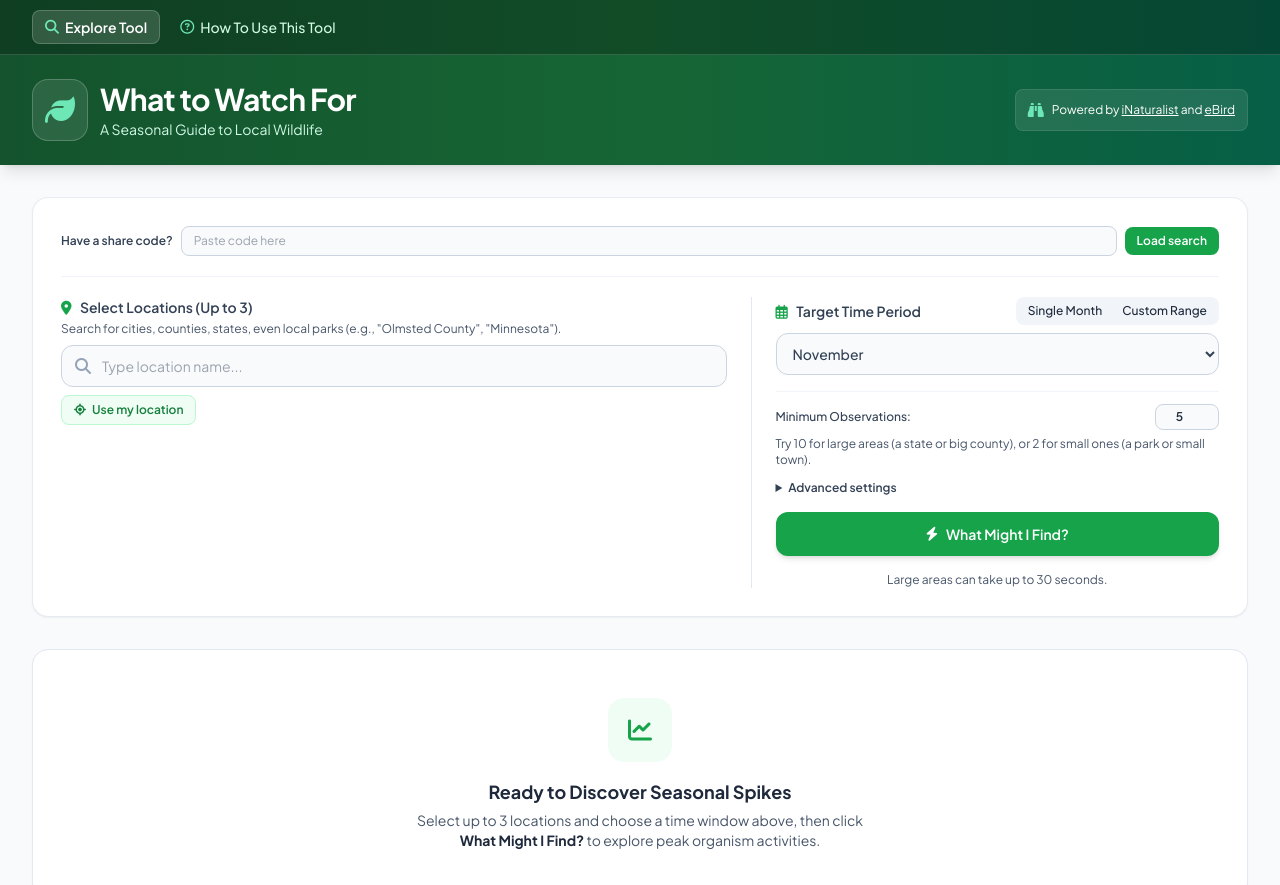
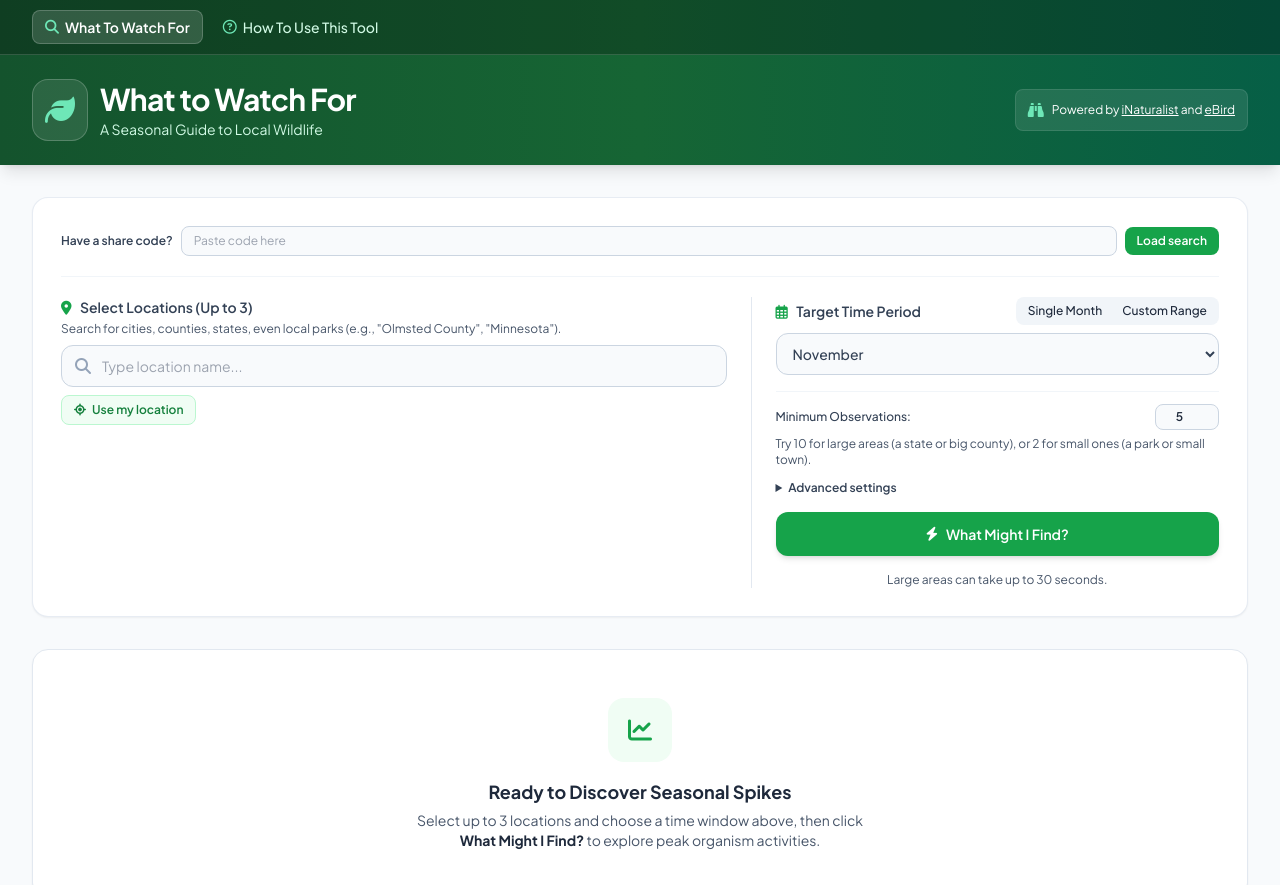
Before and after one commit to MinnesotaDad/WhatToWatchFor, a plain HTML site: page index.html in a window 1280 px wide. Shown: the top 885 px of the page. Drawn offline with nearby package versions, Linux system fonts and the light colour scheme.

Commit message:
Update index.html

```diff
--- a/index.html
+++ b/index.html
@@ -83,11 +83,11 @@ details .bg-brand-600{background:#16a34a}details .bg-slate-300{background:#cbd5e
   <nav aria-label="Site navigation" class="bg-black/25 border-b border-white/15">
     <div class="max-w-7xl mx-auto px-4 sm:px-6 lg:px-8 py-2.5 flex flex-wrap items-center justify-between gap-2 text-xs sm:text-sm">
       <div class="flex flex-wrap items-center gap-1.5 sm:gap-2">
-        <a href="WhatToWatchFor.html" aria-current="page" class="px-3 py-1.5 rounded-lg bg-white/15 text-white font-semibold border border-white/20 transition flex items-center gap-1.5">
+        <a href="https://github.com/MinnesotaDad/WhatToWatchFor" aria-current="page" class="px-3 py-1.5 rounded-lg bg-white/15 text-white font-semibold border border-white/20 transition flex items-center gap-1.5">
           <i class="fa-solid fa-magnifying-glass text-emerald-300" aria-hidden="true"></i>
-          <span>Explore Tool</span>
+          <span>What To Watch For</span>
         </a>
-        <a href="how-to-use.html" class="px-3 py-1.5 rounded-lg text-emerald-100 hover:bg-white/10 hover:text-white font-medium transition flex items-center gap-1.5">
+        <a href="https://github.com/MinnesotaDad/WhatToWatchFor/how-to-use.html" class="px-3 py-1.5 rounded-lg text-emerald-100 hover:bg-white/10 hover:text-white font-medium transition flex items-center gap-1.5">
           <i class="fa-regular fa-circle-question text-emerald-300" aria-hidden="true"></i>
           <span>How To Use This Tool</span>
         </a>
```
